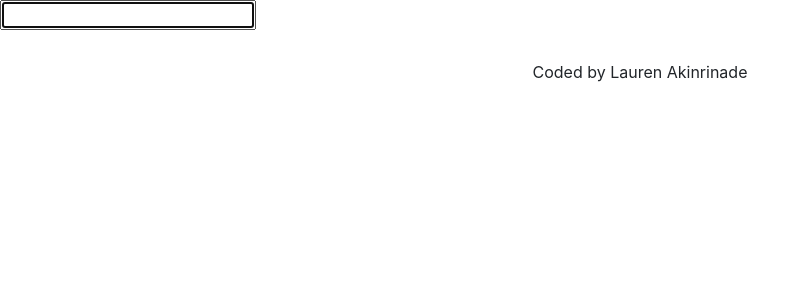
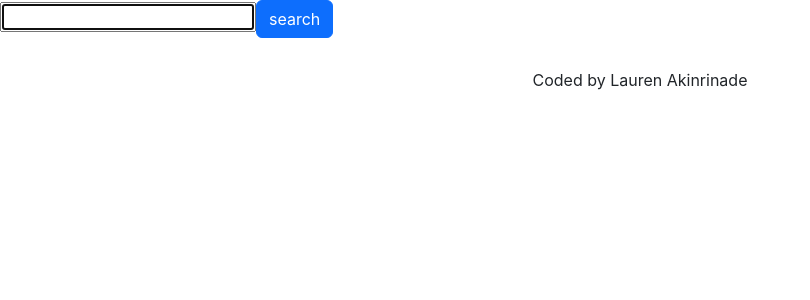
Before and after one commit to lscalise17/Dictionary-Project, a React (Create React App) app: page / in a window 1280 px wide. Shown: the top 300 px of the page, without its empty margins (0-810 px from the left). Built offline with nearby package versions, Linux system fonts and the light colour scheme.

Commit message:
added search button

```diff
--- a/src/Dictionary.js
+++ b/src/Dictionary.js
@@ -25,6 +25,12 @@ export default function Dictionary() {
     <div className="dictionary">
       <form onSubmit={search}>
         <input type="search" autoFocus={true} onChange={handleKeywordChange} />
+        <input
+          type="submit"
+          value="search"
+          className="btn btn-primary"
+          id="search-btn"
+        />
       </form>
       <Results results={results} />
     </div>
```
